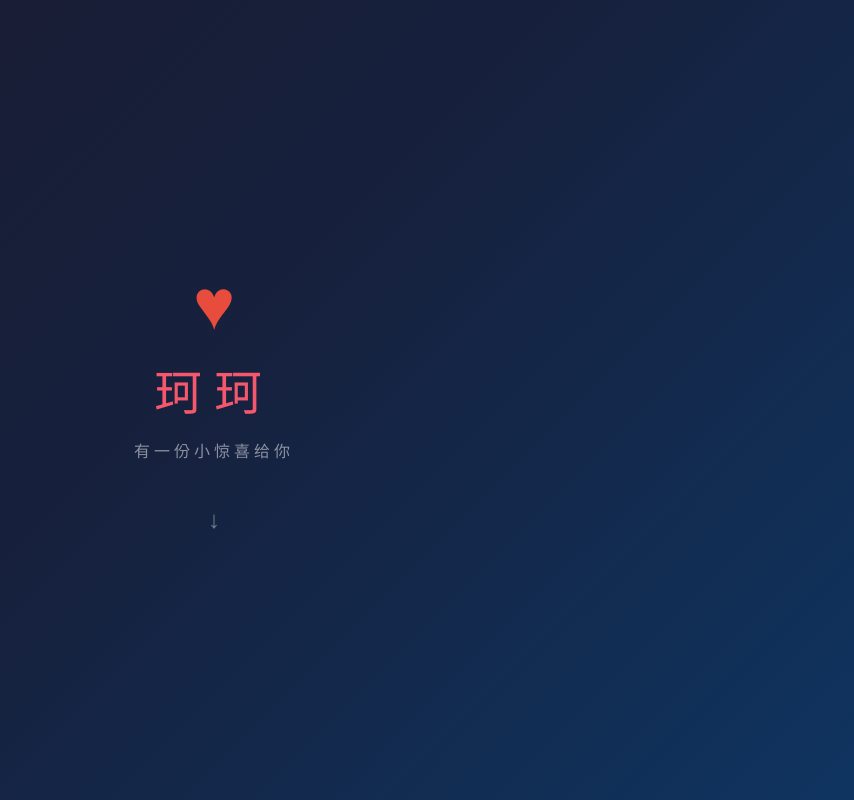
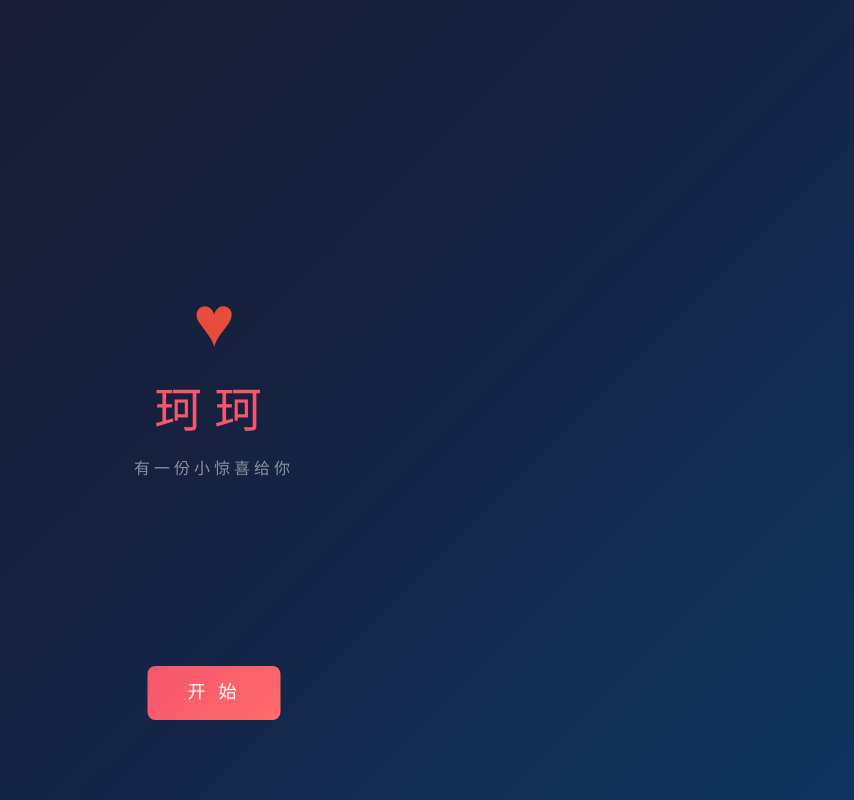
Before and after one commit to gresp-ect/happy-birthday, a plain HTML site: page index.html in a window 1280 px wide. Shown: the whole page, without its empty margins (426-1280 px from the left). Drawn offline with Linux system fonts and the light colour scheme.

Commit message:
feat: add start button on intro screen

```diff
--- a/assets/effect.js
+++ b/assets/effect.js
@@ -1,8 +1,9 @@
 $(window).load(function(){
 	$('.loading').fadeOut('fast');
 	$('.container').fadeIn('fast');
-	// Click anywhere on intro screen to start
-	$('#intro').click(function(){
+	// Click start button on intro screen to begin
+	$('#intro_start').click(function(e){
+		e.stopPropagation();
 		$('#turn_on').click();
 	});
 });
--- a/index.html
+++ b/index.html
@@ -44,12 +44,14 @@
 
 <body>
 <div class="loading"></div>
-<div id="intro" style="position:fixed;top:0;left:0;width:100vw;height:100vh;background:linear-gradient(135deg,#1a1a2e 0%,#16213e 50%,#0f3460 100%);z-index:10000;transition:opacity 1s ease;cursor:pointer;">
+<div id="intro" style="position:fixed;top:0;left:0;width:100vw;height:100vh;background:linear-gradient(135deg,#1a1a2e 0%,#16213e 50%,#0f3460 100%);z-index:10000;transition:opacity 1s ease;">
     <div style="position:absolute;top:50%;left:50%;transform:translate(-50%,-50%);text-align:center;color:#fff;width:80%;">
         <div style="font-size:60px;color:#e74c3c;animation:introHeartBeat 1.5s infinite;margin-bottom:20px;">♥</div>
         <h1 style="font-size:48px;font-weight:300;letter-spacing:12px;margin-bottom:20px;color:#f5576c;">珂珂</h1>
         <p style="font-size:16px;color:rgba(255,255,255,0.5);letter-spacing:4px;margin-bottom:40px;">有一份小惊喜给你</p>
-        <div style="font-size:24px;color:rgba(255,255,255,0.4);animation:introBounce 2s infinite;">↓</div>
+    </div>
+    <div style="position:absolute;bottom:80px;left:50%;transform:translateX(-50%);">
+        <button id="intro_start" style="padding:14px 40px;font-size:18px;border:none;border-radius:8px;background:linear-gradient(135deg,#f5576c,#ff6b6b);color:#fff;cursor:pointer;letter-spacing:4px;">开 始</button>
     </div>
 </div>
 <audio class="song" controls loop>
```
Also changed, not shown: 1 other file.
